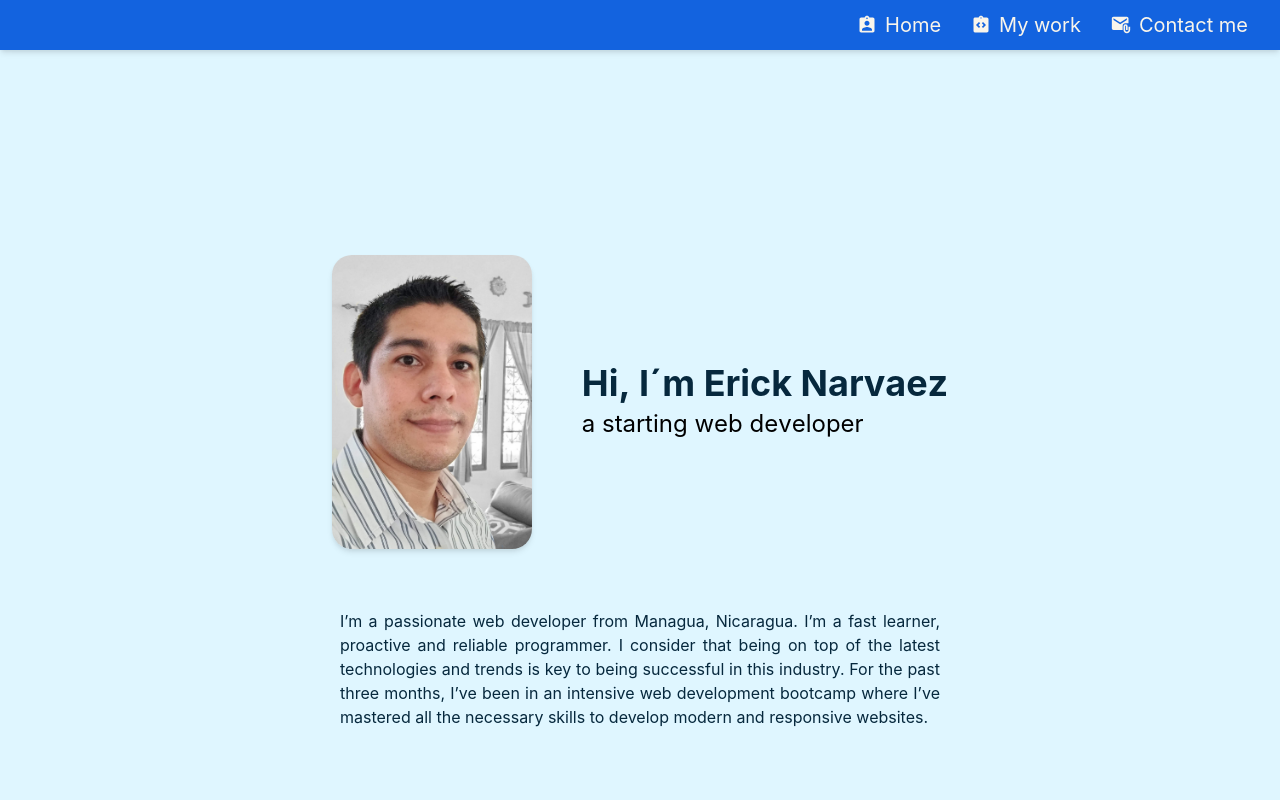
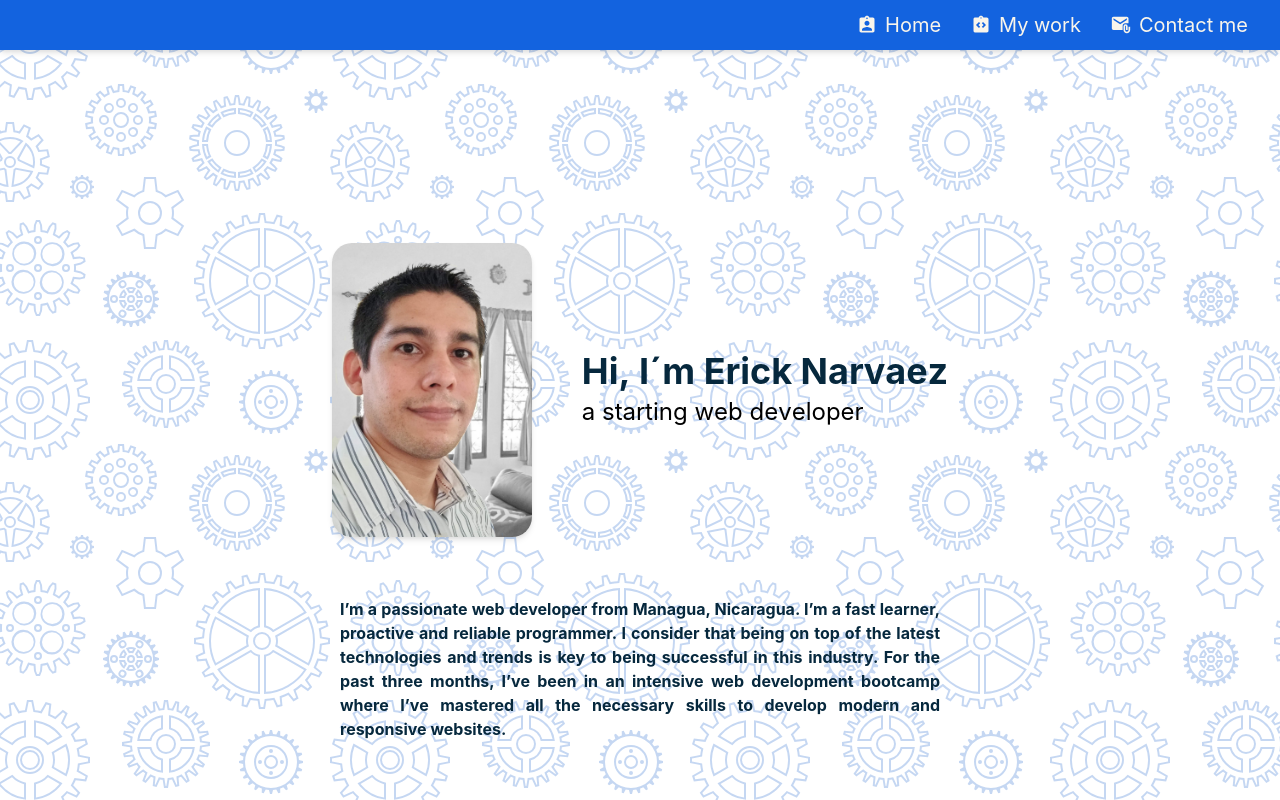
Before and after one commit to ggquicky/reactportafolio, a React (Create React App) app: page / in a window 1280 px wide. Shown: the top 800 px of the page. Built offline with nearby package versions, Linux system fonts and the light colour scheme.

Commit message:
fix: adding bg image

```diff
--- a/src/App.jsx
+++ b/src/App.jsx
@@ -3,13 +3,14 @@ import About from "./about/about";
 import MyWork from "./mywork/MyWork";
 import ContactMe from "./contactme/ContactMe";
 import { Flex } from "@chakra-ui/react";
+import cogs from "./floating-cogs.svg";
 
 export default function App() {
   return (
     <Flex
       p={{ base: "16px", sm: "32px" }}
       rowGap="120px"
-      bg="bGround"
+      backgroundImage={cogs}
       flexDirection="column"
     >
       <About />
--- a/src/about/about.jsx
+++ b/src/about/about.jsx
@@ -96,7 +96,7 @@ export default function about() {
       </Box>
 
       <Box width={{ base: "auto", md: "600px" }}>
-        <Text color="textColor" textAlign="justify">
+        <Text color="textColor" textAlign="justify" fontWeight="bold">
           I’m a passionate web developer from Managua, Nicaragua. I’m a fast
           learner, proactive and reliable programmer. I consider that being on
           top of the latest technologies and trends is key to being successful
```
Also changed, not shown: src/floating-cogs.svg (added).
